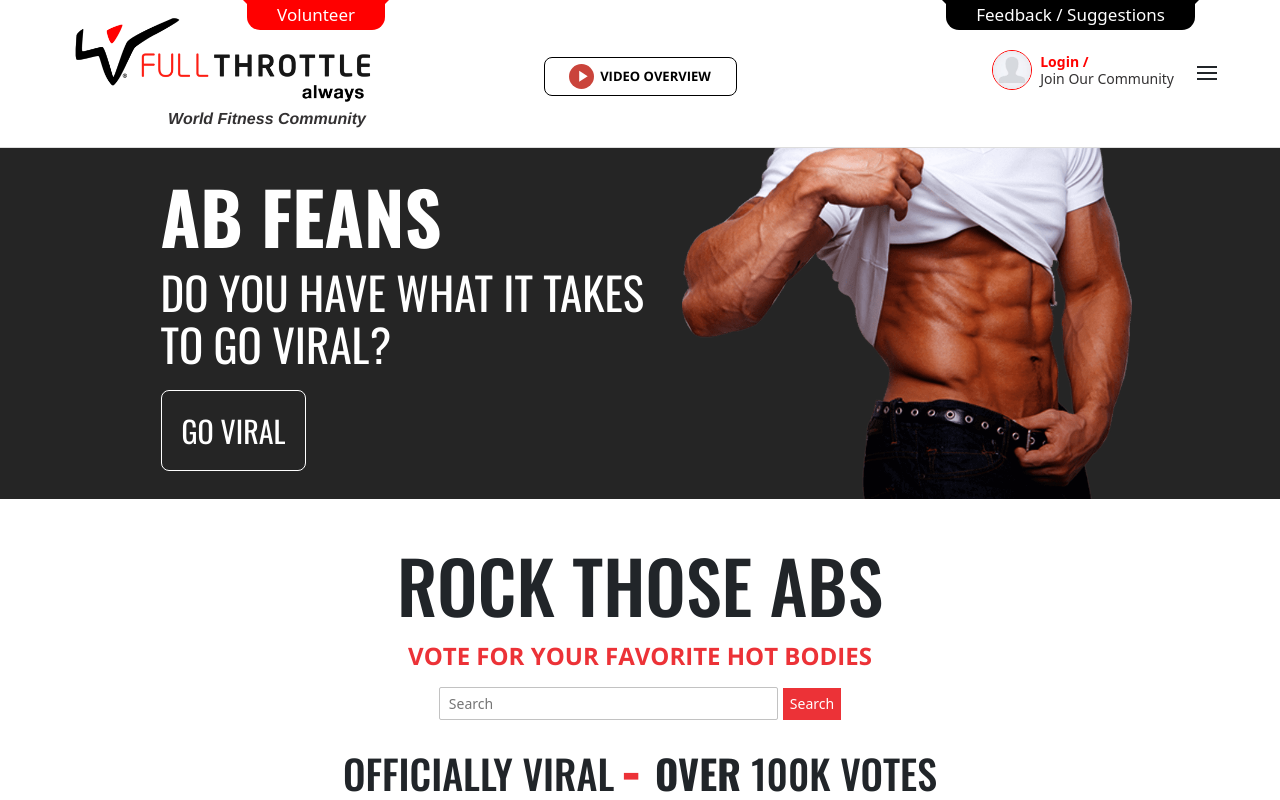
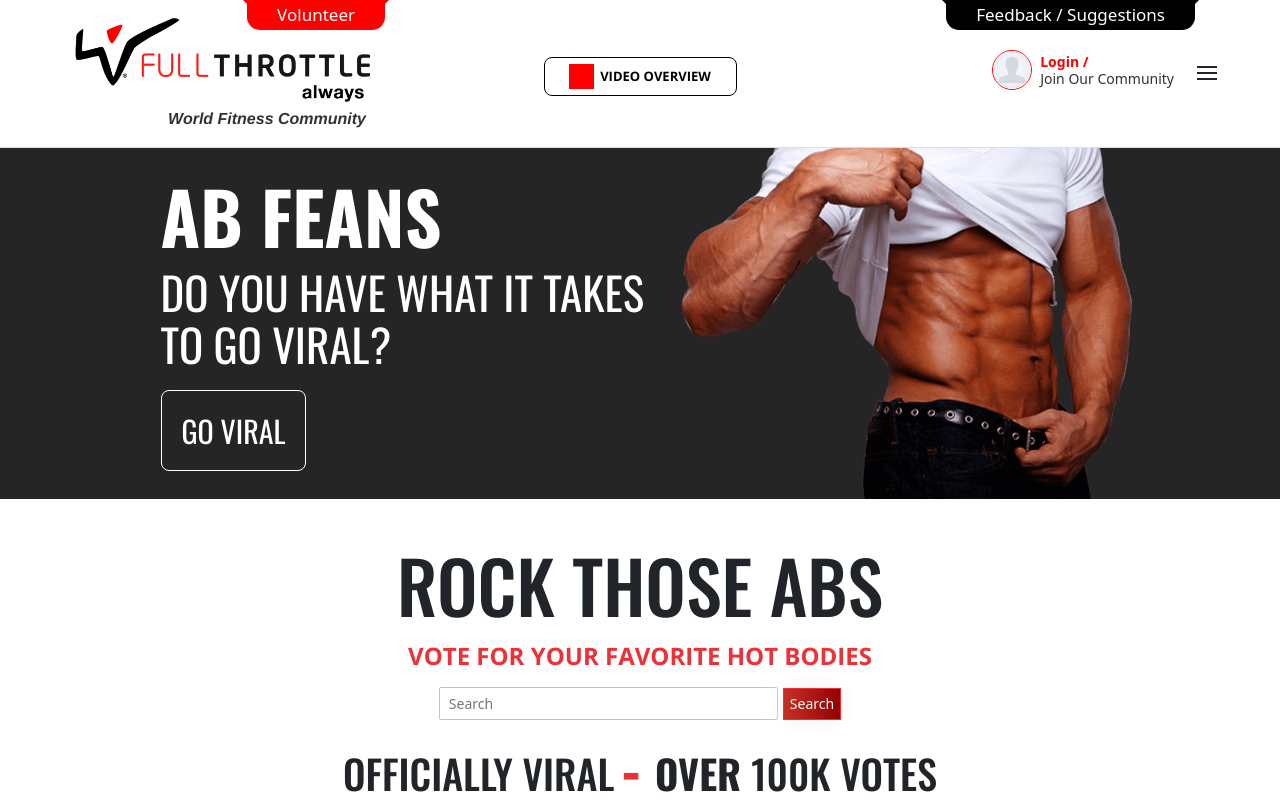
Before and after one commit to kishan9437/Full-Throttle, a React (Create React App) app in the folder full-throttle/: page / in a window 1280 px wide. Shown: the top 800 px of the page. Built offline with nearby package versions, Linux system fonts and the light colour scheme; a small style sheet from the web is missing.

Commit message:
plyr library

```diff
--- a/full-throttle/package.json
+++ b/full-throttle/package.json
@@ -13,13 +13,13 @@
         "hamburger-react": "^2.5.1",
         "jquery": "^3.7.1",
         "owl.carousel": "^2.3.4",
+        "plyr-react": "^5.3.0",
         "react": "^18.3.1",
         "react-bootstrap": "^2.10.4",
         "react-dom": "^18.3.1",
         "react-icons": "^5.2.1",
         "react-multi-carousel": "^2.8.5",
         "react-owl-carousel": "^2.3.3",
-        "react-player": "^2.16.0",
         "react-responsive-carousel": "^3.2.23",
         "react-router-dom": "^6.26.0",
         "react-scripts": "5.0.1",
--- a/full-throttle/public/index.html
+++ b/full-throttle/public/index.html
@@ -10,6 +10,8 @@
 
   <link rel="stylesheet" href="https://stackpath.bootstrapcdn.com/bootstrap/4.3.1/css/bootstrap.min.css"
     integrity="sha384-ggOyR0iXCbMQv3Xipma34MD+dH/1fQ775/zrGO6rIMq7i4P4YYf8+OC5Jw5yX8Pp" crossorigin="anonymous" />
+  <!-- <link rel="stylesheet" href="https://cdn.plyr.io/3.6.8/plyr.css" /> -->
+
 
   <meta name="theme-color" content="#000000" />
   <meta name="description" content="Web site created using create-react-app" />
--- a/full-throttle/src/App.css
+++ b/full-throttle/src/App.css
@@ -332,15 +332,15 @@ button.close.custom-close {
   padding-right: 1px;
 }
 
-.plyr--video {
+/* .plyr--video {
   overflow: hidden;
 }
 
 .plyr--full-ui {
   box-sizing: border-box;
-}
-
-.plyr__video-wrapper {
+} */
+
+/* .plyr__video-wrapper {
   background: #000;
   border-radius: inherit;
   height: 100%;
@@ -348,7 +348,7 @@ button.close.custom-close {
   overflow: hidden;
   position: relative;
   width: 100%;
-}
+} */
 
 .custom-modal {
   max-width: 960px;
@@ -630,8 +630,8 @@ a:hover {
 }
 
 .box-sec-inp input[type="submit"]:hover {
-  background-color: #fff;
-  color: #ec3237;
+  background-color: #fff !important;
+  color: #ec3237 !important;
 }
 
 .sec-roc-abs h3 {
@@ -1255,10 +1255,16 @@ section.reels {
 .reels-items-wrap {
   display: block;
 }
-/* .reels-items-wrap .reel.item{
+/* .reels-items-wrap .reel.item {
   height: 447px;
+}
+.reels-items-wrap .reel.item {
+  float: left;
+  padding: 7px;
+  width: 100%;
+  cursor: pointer;
 } */
-.plyr {
+/* .plyr {
   -moz-osx-font-smoothing: grayscale;
   -webkit-font-smoothing: antialiased;
   align-items: center;
@@ -1278,7 +1284,7 @@ section.reels {
   text-shadow: none;
   transition: box-shadow .3s ease;
   z-index: 0;
-}
+} */
 .reels-items-wrap .plyr.plyr--full-ui.plyr--video {
   display: block;
   height: 100%;
@@ -1286,9 +1292,9 @@ section.reels {
 
 .reels-items-wrap .plyr.plyr--full-ui.plyr--video {
   border-radius: 14px;
-  height: 447px;
-}
-.plyr--video .plyr__controls {
+  height: 443px;
+}
+/* .plyr--video .plyr__controls {
   background: linear-gradient(#0000, #000000bf);
   background: var(--plyr-video-controls-background, linear-gradient(#0000, #000000bf));
   border-bottom-left-radius: inherit;
@@ -1305,7 +1311,7 @@ section.reels {
   right: 0;
   transition: opacity .4s ease-in-out, transform .4s ease-in-out;
   z-index: 3;
-}
+} */
 .plyr audio, .plyr iframe, .plyr video {
   display: block;
   height: 100%;
@@ -1325,13 +1331,18 @@ section.reels {
   transition: transform .4s ease-in-out;
   width: 100%
 }
-.plyr--full-ui.plyr--video .plyr__control--overlaid {
-  display: block;
-}
-.plyr button {
+
+.reels-items-wrap .plyr--video .plyr__controls{
+  display: none;
+}
+
+/* .plyr button {
   font: inherit;
   line-height: inherit;
   width: auto;
+} */
+div#worldfitness-cmmunity-video video {
+  width: 100%;
 }
 header button.btn.popupVideoBtn.head-btn:hover .plyr__control {
   background-color: white !important;
@@ -1353,10 +1364,9 @@ header button.btn.popupVideoBtn.head-btn .plyr__control {
 .plyr__control--overlaid:focus, .plyr__control--overlaid:hover {
   opacity: 1;
 }
-.plyr__control--overlaid {
+/* .plyr__control--overlaid {
   background: #00b2ff;
-  background: var(--plyr-video-control-background-hover, var(--plyr-color-main, var(--plyr-color-main, #c53026))) !important;
-  /* var(--plyr-video-control-background-hover, var(--plyr-color-main, var(--plyr-color-main, #00b2ff))) */
+  background: var(--plyr-video-control-background-hover, var(--plyr-color-main, var(--plyr-color-main, #c53026)));
   border: 0;
   border-radius: 100% !important;
   color: #fff !important;
@@ -1367,13 +1377,22 @@ header button.btn.popupVideoBtn.head-btn .plyr__control {
   padding: 15px;
   padding: calc(var(--plyr-control-spacing, 10px)* 1.5);
   position: absolute;
-  /* top: 50%; */
-  bottom: 50%;
+   top: 50%;
+  bottom: 56%;
   transform: translate(-50%, -50%);
   transition: .3s;
   z-index: 2;
-}
-.plyr__control {
+} */
+.plyr__background{
+  background: var(--plyr-video-control-background-hover, var(--plyr-color-main, var(--plyr-color-main, #c53026))) !important;
+  /* width: 48px !important; */
+  /* height: 48px; */
+}
+/* .reels-items-wrap .plyr__control svg {
+  width: 30px;
+  height: 30px;
+} */
+/* .plyr__control {
   background: #0000;
   border: 0;
   border-radius: 4px;
@@ -1386,19 +1405,19 @@ header button.btn.popupVideoBtn.head-btn .plyr__control {
   padding: calc(var(--plyr-control-spacing, 10px)* .7);
   position: relative;
   transition: all .3s ease;
-}
+} */
 
 header button.btn.popupVideoBtn.head-btn .plyr__control svg {
-  width: 17px;
-  height: 17px;
-}
-
-.plyr__control--overlaid svg {
-  /* left: 2px; */
+  width: 12px;
+  height: 13px;
+}
+
+/* .plyr__control--overlaid svg {
+  /* left: 2px
   right: 2px;
   bottom: 3px;
   position: relative;
-}
+} */
 header button.btn.popupVideoBtn.head-btn:hover .plyr__control svg{
   display:block;
   position: relative;
@@ -1410,7 +1429,7 @@ header button.btn.popupVideoBtn.head-btn:hover .plyr__control svg{
   stroke: white;
 }
 
-.plyr__control svg {
+/* .plyr__control svg {
   fill: currentColor;
   display: block;
   height: 18px;
@@ -1418,8 +1437,8 @@ header button.btn.popupVideoBtn.head-btn:hover .plyr__control svg{
   pointer-events: none;
   width: 18px;
   width: var(--plyr-control-icon-size, 18px);
-}
-.plyr__sr-only {
+} */
+/* .plyr__sr-only {
   clip: rect(1px, 1px, 1px, 1px);
   border: 0 !important;
   height: 1px !important;
@@ -1427,13 +1446,52 @@ header button.btn.popupVideoBtn.head-btn:hover .plyr__control svg{
   padding: 0 !important;
   position: absolute !important;
   width: 1px !important;
-}
-.plyr--video .plyr__control:focus-visible, .plyr--video .plyr__control:hover, .plyr--video .plyr__control[aria-expanded=true] {
+} */
+/* .plyr--video .plyr__control:focus-visible, .plyr--video .plyr__control:hover, .plyr--video .plyr__control[aria-expanded=true] {
   background: #00b2ff;
   background: var(--plyr-video-control-background-hover, var(--plyr-color-main, var(--plyr-color-main, #00b2ff)));
   color: #fff;
   color: var(--plyr-video-control-color-hover, #fff);
-}
+} */
+.vbun{
+  text-align: center;
+  padding-top: 15px;
+}
+.vbun .btn, input[type="submit"], input[type="button"], input[type="reset"] {
+  font-family: "Open Sans", sans-serif;
+  direction: ltr;
+  color: #fff;
+  font-size: 12px;
+  line-height: 25px;
+  padding: 5px 15px;
+  margin: 0em;
+  margin: 0px;
+  border: 2px solid #6a0000;
+  transition: all 0.4s ease-out;
+  border-radius: 100px;
+  box-sizing: border-box;
+  outline: none;
+  overflow: visible;
+  cursor: pointer;
+  font-weight: 700;
+  font-style: italic;
+  text-decoration: none;
+  text-transform: uppercase;
+  background-color: #4b70fa;
+  box-shadow: 0px 0px 20px #eee;
+  background-image: linear-gradient(to right, #c53026 0%, #930000 51%, #c53026 100%);
+}
+.vbun .btn:hover,
+input[type="submit"]:hover,
+input[type="button"]:hover,
+input[type="reset"]:hover {
+  color: #fff;
+  background-position: right center;
+}
+/* .btn:hover, input[type="submit"]:hover, input[type="button"]:hover, input[type="reset"]:hover {
+  color: #fff;
+  background-position: right center;
+} */
 @media (min-width: 1500px) {
   section.reels .container {
     width: 1240px;
--- a/full-throttle/src/component/Header.js
+++ b/full-throttle/src/component/Header.js
@@ -5,7 +5,9 @@ import title from '../assest/images/title.png';
 import nopic from '../assest/images/nopic.jpeg';
 import Hamburger from 'hamburger-react'
 import { Modal } from 'react-bootstrap'
-import ReactPlayer from 'react-player'
+import Plyr from 'plyr-react';
+import 'plyr-react/plyr.css';
+
 
 export default function Header() {
     const [menuActive, setMenuActive] = useState(false);
@@ -98,21 +100,31 @@ export default function Header() {
                 </Col>
             </div>
 
-            <Modal show={show} onHide={handleClose} animation={false} dialogClassName="modal-dialog custom-modal" size='lg' centered>
+            <Modal show={show} onHide={handleClose} animation={false} dialogClassName="modal-dialog custom-modal" id='worldfitness-cmmunity-video' size='lg' centered>
                 <Modal.Body>
                     <button type="button" class="close custom-close" data-dismiss="modal" onClick={handleClose}>×</button>
                     <div className='videoSec'>
-                        <div className='plyr plyr--video plyr--full-ui'>
-                            <div className='plyr__video-wrapper'>
-                                <ReactPlayer
-                                    url="https://ftabody.s3.us-west-1.amazonaws.com/common-videos/earn_it_video.mp4"
-                                    playing={show}
-                                    controls
-                                    width="100%"
-                                    height="100%"
-                                />
-                            </div>
-                        </div>
+                        <Plyr
+                            source={{
+                                type: 'video',
+                                sources: [
+                                    {
+                                        src: 'https://ftabody.s3.us-west-1.amazonaws.com/common-videos/earn_it_video.mp4',
+                                        type: 'video/mp4',
+                                    },
+                                ],
+                            }}
+                            width={'900px'}
+                            height={'460px'}
+                            options={{
+                                autoplay: true,
+                                preload: 'auto',
+                            }}
+                            // poster="https://fullthrottlealways.com/wp-content/themes/FTA/video/earn_it.png"
+                        />
+                    </div>
+                    <div className='vbun'>
+                        <Link to={'/'} className='btn btn-grad popupBtn'>about full throttle always</Link>
                     </div>
                 </Modal.Body>
             </Modal>
@@ -128,17 +140,15 @@ export default function Header() {
                         </Col>
                         <Col xs={12} sm={4} md={4} lg={4} xl={4} className='al-center'>
                             <button title='World Fitness Commmunity' className='btn popupVideoBtn head-btn' onClick={handleShow}>
-                                {/* <svg xmlns="http://www.w3.org/2000/svg" width="16" height="16" fill="currentColor" className="bi bi-play-circle plyr__control" viewBox="0 0 16 16">
-                                    <path d="M16 8A8 8 0 1 1 0 8a8 8 0 0 1 16 0M6.79 5.093A.5.5 0 0 0 6 5.5v5a.5.5 0 0 0 .79.407l3.5-2.5a.5.5 0 0 0 0-.814z" className='' width={'9.33px'} height={'12px'}/>
-                                </svg>
-                                <span className='plyr__sr-only'>Play Video</span> */}
-
-                                <span type="button" class="plyr__control plyr__control--overlaid" data-plyr="play" aria-pressed="false" aria-label="Play">
+                                {/* <span type="button" class="plyr__control plyr__control--overlaid" data-plyr="play" aria-pressed="false" aria-label="Play">
                                     <svg aria-hidden="true" focusable="false"
-                                         viewBox="0 0 22 22">
+                                        viewBox="0 0 22 22">
                                         <path d="M8 5v14l11-7z"></path>
                                     </svg>
                                     <span class="plyr__sr-only">Play</span>
+                                </span> */}
+                                <span type='button' className='plyr__control plyr__control--overlaid'>
+                                    <svg aria-hidden="true" focusable="false"><use href="#plyr-play"></use></svg>
                                 </span>
                                 Video Overview
                             </button>
--- a/full-throttle/src/component/Reels.js
+++ b/full-throttle/src/component/Reels.js
@@ -1,14 +1,13 @@
 import React, { useEffect, useState } from 'react'
-import { Col, Container, Row } from 'react-bootstrap'
+import { Button, Col, Container, Row } from 'react-bootstrap'
 import { Swiper, SwiperSlide } from 'swiper/react'
 import { Navigation } from 'swiper/modules'
 import 'swiper/swiper-bundle.css';
 import 'swiper/css';
 import 'swiper/css/navigation';
 import FTA2 from '../assest/images/FTA2.jpg';
-// import Plyr from 'plyr-react';
-// import 'plyr-react/plyr.css';
-import ReactPlayer from 'react-player'
+import Plyr from 'plyr-react';
+import 'plyr-react/plyr.css';
 
 export default function Reels() {
     const [data, setData] = useState([])
@@ -57,22 +56,62 @@ export default function Reels() {
                                                     <div className='reel item' >
                                                         <div className='bg' style={{ backgroundImage: `url(${reel.poster})` }}></div>
                                                     </div>
-                                                    <div className='plyr plyr--full-ui plyr--video plyr--html5 plyr--stopped plyr__poster-enabled'>
-                                                        <div className='plyr__controls'></div>
-                                                        <div className='plyr__video-wrapper'>
-                                                            <video className='img-responsive' id={reel.id} poster={reel.poster} src={reel.src} height={'390px'} width={'auto'}></video>
-                                                        </div>
-                                                        <div className='plyr__captions'></div>
-                                                        <button></button>
-                                                        <button type="button" class="plyr__control plyr__control--overlaid" data-plyr="play" aria-pressed="false" aria-label="Play">
-                                                            <svg aria-hidden="true" focusable="false"
-                                                                viewBox="0 0 22 22">
-                                                                <path d="M8 5v14l11-7z"></path>
-                                                            </svg>
+                                                    <Plyr
+                                                        source={{
+                                                            type: 'video',
+                                                            sources: [
+                                                                {
+                                                                    src: reel.src,
+                                                                    type: 'video/mp4',
+                                                                },
+                                                            ],
+                                                        }}
+                                                        id={reel.id}
+                                                        height={'390px'}
+                                                        width={'auto'}
+                                                        options={{
+                                                            autoplay: false,
+                                                            preload: 'auto',
 
-                                                            <span class="plyr__sr-only">Play</span>
-                                                        </button>
-                                                    </div>
+                                                        }}
+                                                    />
+                                                    {/* <button type="button" class="plyr__control plyr__control--overlaid" data-plyr="play" aria-pressed="false" aria-label="Play">
+                                                        <svg aria-hidden="true" focusable="false">
+                                                            <use href="#plyr-play"></use>
+                                                        </svg>
+                                                        <span class="plyr__sr-only">Play</span>
+                                                    </button> */}
+                                                        {/* <Plyr
+                                                        source={{
+                                                            type: 'video',
+                                                            sources: [
+                                                                {
+                                                                    src: reel.src ,
+                                                                    type: 'video/mp4',
+                                                                },
+                                                            ],
+                                                        }}
+                                                        videoId={reel.id}
+                                                        poster={reel.poster}
+                                                        url={reel.src}
+                                                        className='img-responsive'
+                                                        height={'390px'}
+                                                        width={'auto'}
+                                                    /> */}
+
+
+                                                        {/* <button
+                                                        type="button"
+                                                        className="plyr__control plyr__control--overlaid plyr__background"
+                                                        data-plyr="play"
+                                                        aria-pressed="false"
+                                                        aria-label="Play"
+                                                    >
+                                                        <svg aria-hidden="true" focusable="false" viewBox="0 0 24 22">
+                                                            <path d="M8 5v14l11-7z"></path>
+                                                        </svg>
+                                                        <span className="plyr__sr-only">Play</span>
+                                                    </button> */}
 
                                                 </SwiperSlide>
                                             ))
```
Also changed, not shown: 1 other file (tests, documents, lock files or other folders).
